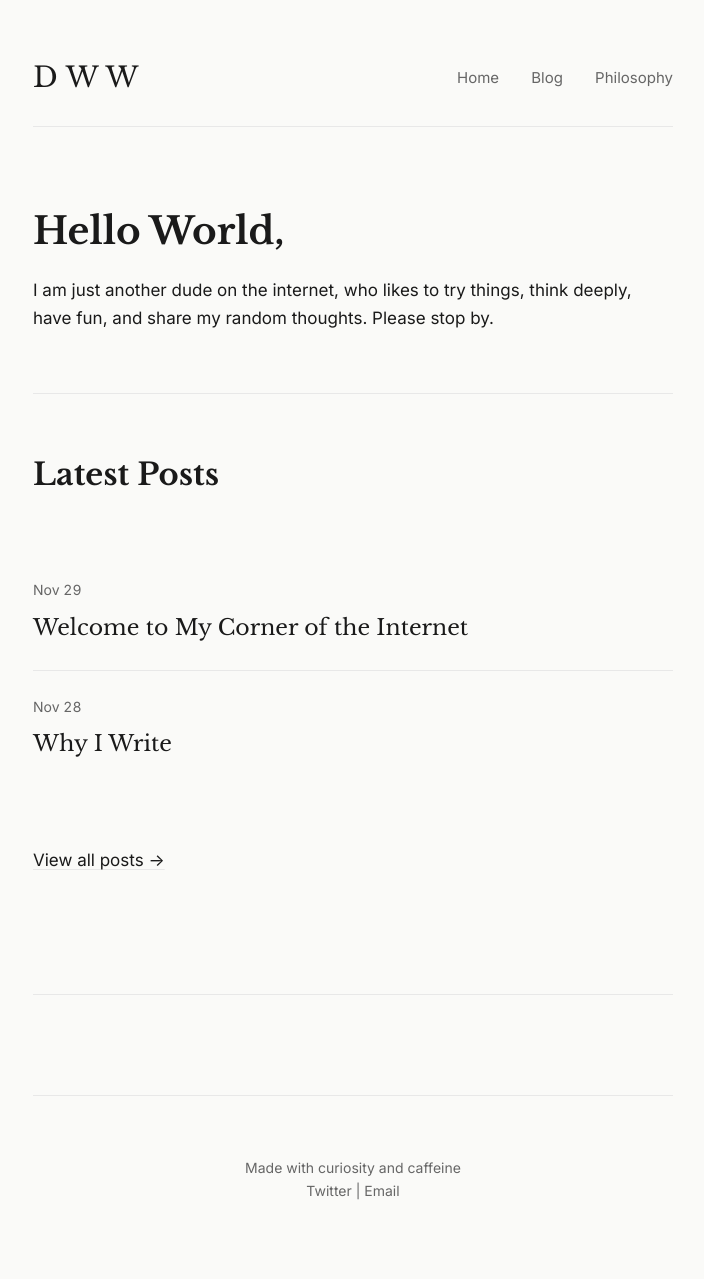
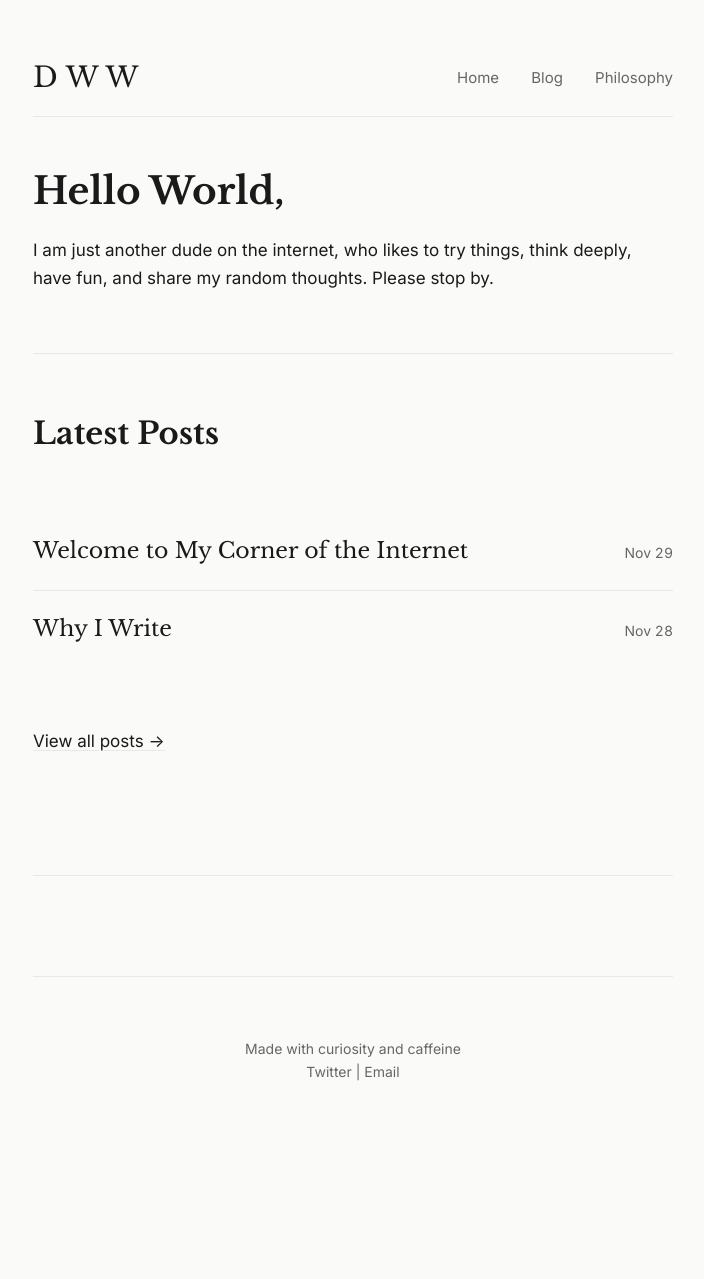
Before and after one commit to DudeWorldWide/Dudeworldwide.github.io, a Jekyll site: the page built from index.html, in a window 1280 px wide. Shown: the whole page, without its empty margins (287-991 px from the left). Built offline with Jekyll 4.4.1, drawn with Linux system fonts in a browser that asks for light colours; after the commit the page ends 1160 px from its top, so only the background shows below that.

Commit message:
Update style.css

```diff
--- a/assets/css/style.css
+++ b/assets/css/style.css
@@ -57,8 +57,8 @@ header {
   display: flex;
   justify-content: space-between;
   align-items: center;
-  margin-bottom: 80px;
-  padding-bottom: 30px;
+  margin-bottom: 50px;    /* Reduced from 80px */
+  padding-bottom: 20px;   /* Reduced from 30px */
   border-bottom: 1px solid var(--accent-color);
 }
 
@@ -121,8 +121,8 @@ h1, h2, h3, h4, h5, h6 {
   font-family: var(--font-header);
   font-weight: 700;
   line-height: 1.3;
-  margin-top: 2em;
-  margin-bottom: 0.5em;
+  margin-top: 1em;      /* Reduced from 2em */
+  margin-bottom: 0.3em; /* Reduced from 0.5em */
 }
 
 h1 { font-size: 2.2em; }
@@ -147,7 +147,7 @@ main a:hover {
   text-decoration-color: var(--hover-color);
 }
 
-/* --- BLOG POST LIST (VERTICAL LAYOUT LIKE YOUR EXAMPLE) --- */
+/* --- BLOG POST LIST (DATE ON RIGHT, SIDE-BY-SIDE) --- */
 ul.blog-posts {
   margin: 60px 0;
   list-style: none;
@@ -156,26 +156,28 @@ ul.blog-posts {
 
 ul.blog-posts li {
   display: flex;
-  flex-direction: column; /* Stack vertically: date on top, title below */
-  padding: 24px 0;
+  flex-direction: row;       /* Side-by-side layout */
+  justify-content: space-between; /* Date pushed right */
+  align-items: baseline;     /* Align nicely */
+  padding: 20px 0;           /* Reduced from 24px */
   border-top: 1px solid var(--accent-color);
-  gap: 8px;
+  gap: 20px;
 }
 
 ul.blog-posts li:first-child {
   border-top: none;
 }
 
-/* Date styling - appears first */
+/* Date styling - appears on the right */
 ul.blog-posts li time {
   font-family: var(--font-main);
   font-size: 14px;
   color: var(--text-secondary);
   font-variant-numeric: tabular-nums;
-  order: 1; /* Ensure date comes first */
+  white-space: nowrap; /* Prevents date from wrapping */
 }
 
-/* Post title - appears below date */
+/* Post title - appears on the left */
 ul.blog-posts li a {
   font-family: var(--font-header);
   font-size: 22px;
@@ -183,7 +185,7 @@ ul.blog-posts li a {
   color: var(--text-color);
   text-decoration: none;
   transition: color 0.2s ease;
-  order: 2; /* Title comes after date */
+  flex: 1; /* Takes up available space */
 }
 
 ul.blog-posts li a:hover {
```
